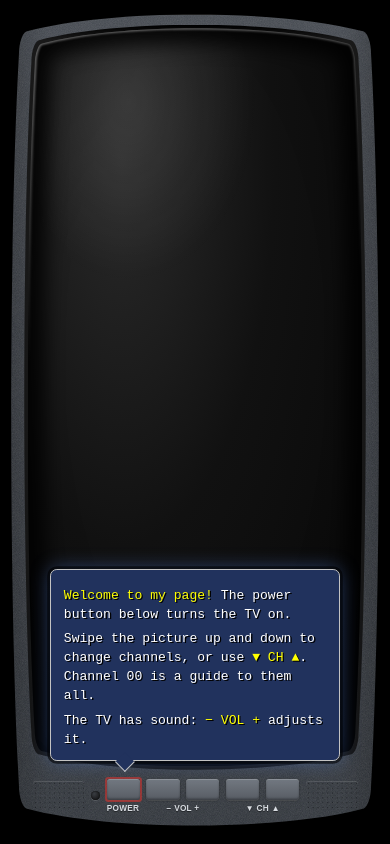
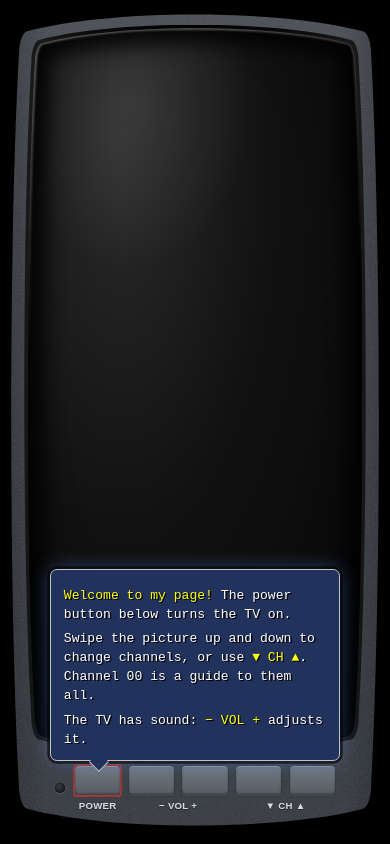
Before and after one commit to blu-jay/blu-jay.github.io, a plain HTML site: page index.html in a window 390 px wide. Drawn offline with nearby package versions, Linux system fonts and the light colour scheme; a web font is replaced by a local one.

Commit message:
phone swipe fix

```diff
--- a/css/weather.css
+++ b/css/weather.css
@@ -3129,15 +3129,16 @@ label.key {
 
   /* keys big enough to hit with a thumb, on a panel tall enough to hold them */
   .tv-panel {
-    gap: 10px;
-    height: 76px;
-    padding: 0 12px;
-  }
-
+    justify-content: center;
+    gap: 14px;
+    height: 98px;
+    padding: 0 10px;
+  }
+
+  /* keys this size leave the speaker grilles a vestige, so the panel does without them */
   .tv-panel::before,
   .tv-panel::after {
-    height: 44px;
-    background-size: 7px 7px;
+    display: none;
   }
 
   .tv-jacks {
@@ -3145,28 +3146,34 @@ label.key {
   }
 
   .tv-ir {
-    width: 13px;
-    height: 13px;
+    width: 15px;
+    height: 15px;
   }
 
   .tv-controls {
-    gap: 7px;
+    gap: 8px;
   }
 
   .tv-keys {
-    gap: 10px;
+    gap: 12px;
   }
 
   .tv-key {
-    width: 48px;
-    height: 30px;
-    border-radius: 5px;
+    width: 66px;
+    height: 42px;
+    border-radius: 6px;
   }
 
   .tv-key-labels {
-    grid-template-columns: 48px 106px 106px;
-    gap: 10px;
-    font-size: 12px;
+    grid-template-columns: 66px 144px 144px;
+    gap: 12px;
+    font-size: 14px;
+  }
+
+  /* and a hit area wider still than the key */
+  label.tv-key::after,
+  button.tv-key::after {
+    inset: -12px -6px;
   }
 
   /* with the remote gone there is room to spare, so the set sits in the middle of the window */
--- a/js/resume.js
+++ b/js/resume.js
@@ -768,6 +768,9 @@
     const dx = event.changedTouches[0].clientX - touchX;
     const dy = event.changedTouches[0].clientY - touchY;
     touchX = null;
+    // A swipe changes channel on a set that is already on; it doesn't switch one on. (Browsers
+    // wouldn't let it play the sound to go with it either: a swipe is not a gesture they accept.)
+    if (!power.checked) return;
     // Up for the next channel, down for the previous one.
     if (Math.abs(dy) > 50 && Math.abs(dy) > Math.abs(dx) * 1.5) tune(current + (dy < 0 ? 1 : -1));
   });
```
